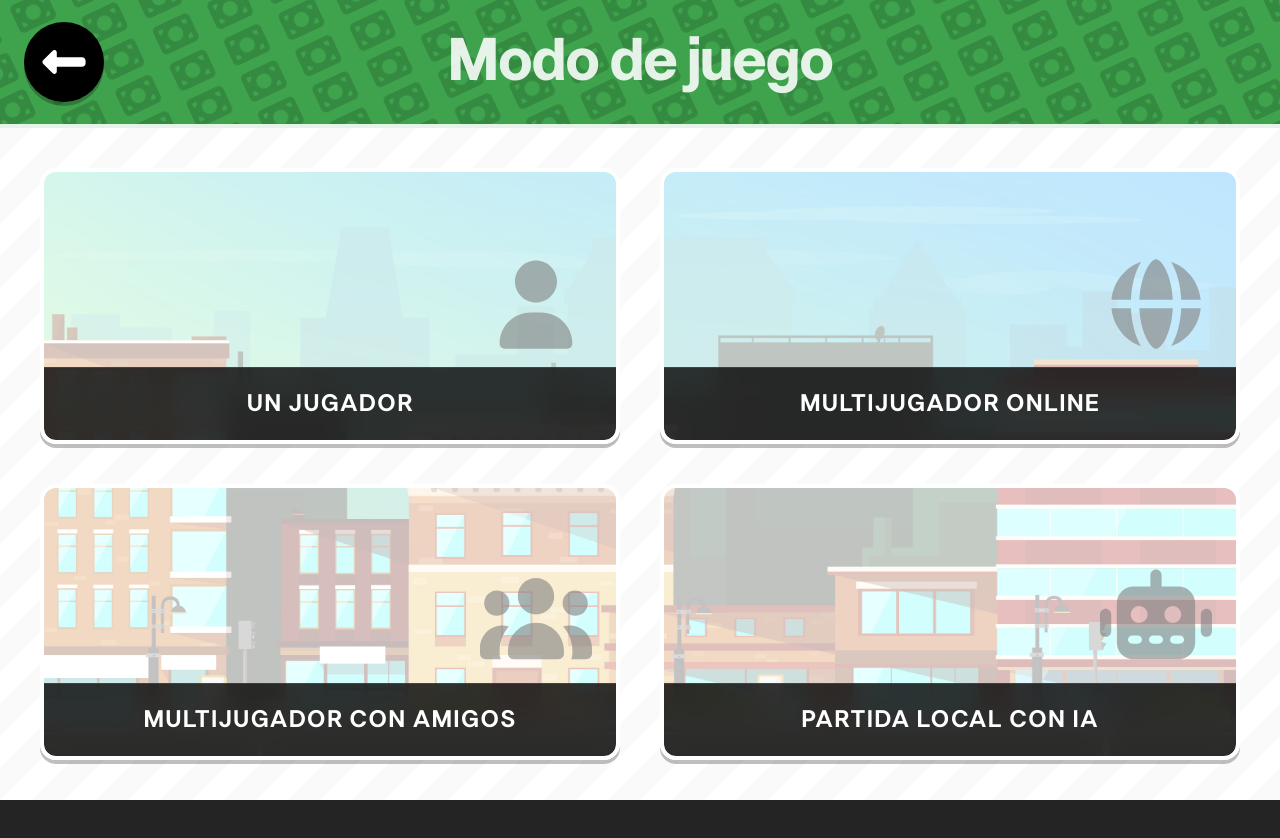
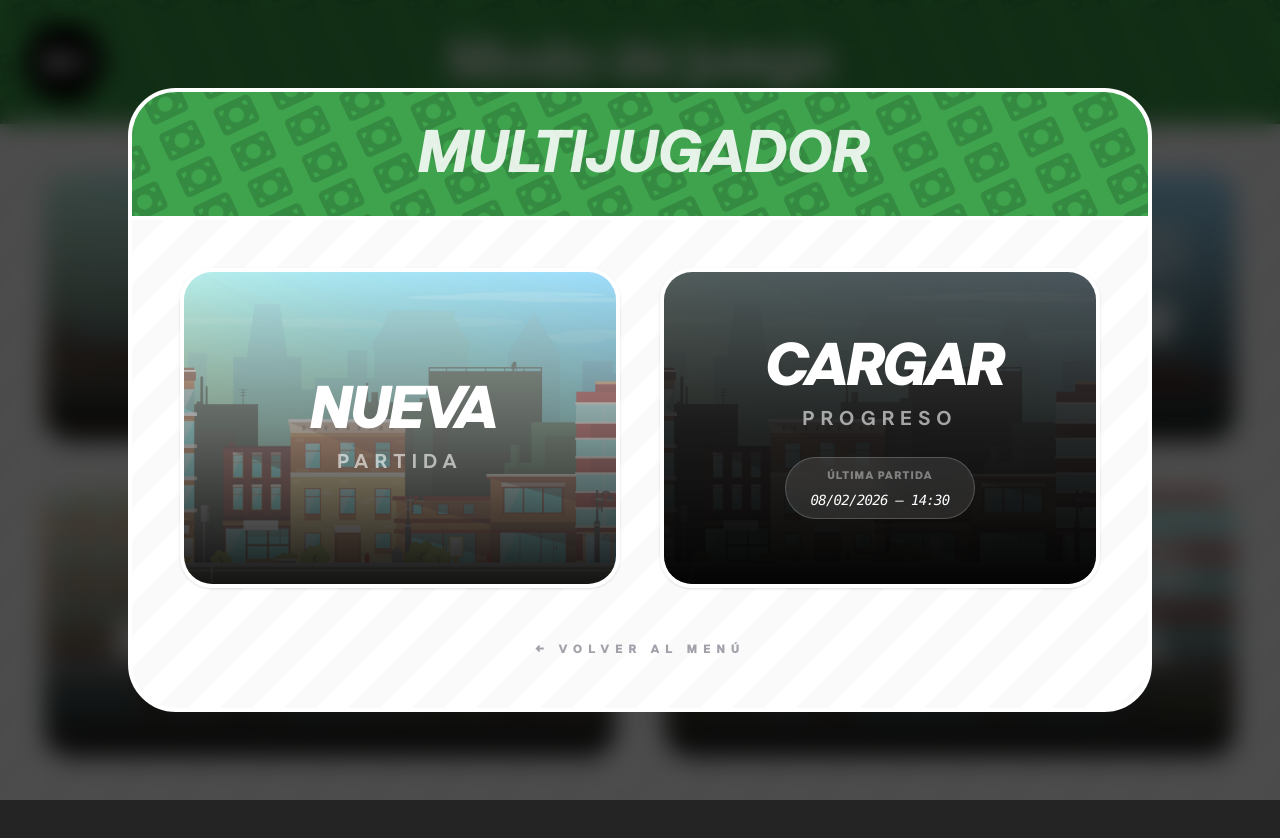
Before and after one commit to UNIZAR-30226-2026-08/frontend-web, a React (Vite) app in the folder magnate/: page / in a window 1280 px wide. Both pictures are taken after a click on the button "MULTIJUGADOR ONLINE". Shown: the top 838 px of the page. After the commit the page ends 800 px from the top, so only its background shows below. Built offline with nearby package versions, Linux system fonts and the light colour scheme.

Commit message:
feat: add game selector (new/load) modal

```diff
--- a/magnate/src/pages/GameMode/GameMode.tsx
+++ b/magnate/src/pages/GameMode/GameMode.tsx
@@ -1,26 +1,33 @@
-import { Button } from "@/components/ui/button"
-import { PageHeader } from "@/components/layout/PageHeader"
+import { useState } from "react";
+import { Button } from "@/components/ui/button";
+import { PageHeader } from "@/components/layout/PageHeader";
+import { GameModeCard } from "./GameModeCard";
 
 export function GameMode() {
-  const imageUrl = "src/assets/bg_city_white.jpg";
+  const [selectedMode, setSelectedMode] = useState(null);
 
-  const buttonBaseClass = `
-    group relative w-full h-full p-0 overflow-hidden
-    rounded-2xl border-4 border-white
-    shadow-[0px_4px_0px_0px_rgba(0,0,0,0.25)]
-    hover:scale-105 transition-all duration-300
-    bg-no-repeat flex flex-col items-stretch
+  const gridImageUrl = "src/assets/bg_city_white.jpg";
+  const newGameUrl = "src/assets/bg_city_white.jpg";
+  const loadGameUrl = "src/assets/bg_city_white.jpg";
+
+  const lastSave = { date: "08/02/2026", time: "14:30" };
+
+  const gridButtonEffect = `
+    transition-all duration-300 ease-out
+    hover:-translate-y-2 hover:shadow-[0px_12px_20px_rgba(0,0,0,0.15),0px_8px_0px_0px_rgba(0,0,0,0.1)]
+    hover:border-white hover:ring-4 hover:ring-white/20
+    active:translate-y-[4px] active:shadow-none active:ring-0
   `;
 
   const modes = [
-    { title: "Un jugador", pos: "0% 0%", iconUrl: "/icons/single_player.svg" },
-    { title: "Multijugador online", pos: "100% 0%", iconUrl: "/icons/online.svg" },
-    { title: "Multijugador con amigos", pos: "0% 100%", iconUrl: "/icons/multi_player.svg" },
-    { title: "Partida local con IA", pos: "100% 100%", iconUrl: "/icons/ia.svg" },
+    { title: "Un jugador", sub: "Individual", pos: "0% 0%", iconUrl: "/icons/single_player.svg" },
+    { title: "Multijugador", sub: "Online", pos: "100% 0%", iconUrl: "/icons/online.svg" },
+    { title: "Multijugador", sub: "Con amigos", pos: "0% 100%", iconUrl: "/icons/multi_player.svg" },
+    { title: "Partida Local", sub: "Con IA", pos: "100% 100%", iconUrl: "/icons/ia.svg" },
   ];
 
   return (
-    <div className="min-h-screen bg-cover bg-center bg-no-repeat">
+    <div className="relative min-h-screen bg-cover bg-center bg-no-repeat overflow-hidden select-none">
       <PageHeader title="Modo de juego" />
 
       <div
@@ -36,32 +43,55 @@ export function GameMode() {
         {modes.map((mode, index) => (
           <Button
             key={index}
-            className={buttonBaseClass}
-            style={{
-                backgroundImage: `url(${imageUrl})`,
-                backgroundSize: '200% 200%',
-                backgroundPosition: mode.pos
-            }}
+            onClick={() => setSelectedMode(mode)}
+            className={`
+              ${gridButtonEffect}
+              group relative w-full h-full p-0 overflow-hidden
+              rounded-[2rem] border-4 border-white
+              shadow-[0px_6px_0px_0px_rgba(0,0,0,0.15)]
+              bg-zinc-200
+            `}
           >
-            <div className="flex-grow" />
+            <div
+              className="absolute inset-0 bg-no-repeat transition-transform duration-700 group-hover:scale-110 pointer-events-none"
+              style={{
+                backgroundImage: `url(${gridImageUrl})`,
+                backgroundSize: "200% 200%",
+                backgroundPosition: mode.pos,
+              }}
+            />
+            <div className="absolute inset-0 bg-gradient-to-t from-black/90 via-black/40 to-transparent pointer-events-none" />
 
             <img
               src={mode.iconUrl}
               alt=""
-              className="absolute right-6 bottom-20 w-28 h-28 object-contain drop-shadow-lg transition-transform duration-300 group-hover:scale-110 z-10"
-              style={{
-                filter: "brightness(0) invert(0.5) opacity(0.6)"
-              }}
+              className="absolute right-10 top-10 w-20 h-20 object-contain transition-all duration-500 z-10 opacity-50 group-hover:opacity-100 group-hover:scale-110 pointer-events-none"
+              style={{ filter: "brightness(0) invert(1)" }}
             />
 
-            <div className="w-full bg-black/80 py-5 text-center text-white backdrop-blur-md border-t border-white/10 z-20">
-              <span className="text-2xl font-bold uppercase tracking-wider">
+            <div className="absolute inset-0 z-20 flex flex-col items-center justify-end pb-12 text-white pointer-events-none">
+              <span className="text-6xl font-black uppercase italic tracking-tighter leading-none">
                 {mode.title}
+              </span>
+              <span className="text-xl font-bold uppercase opacity-60 tracking-[0.3em] mt-2">
+                {mode.sub}
               </span>
             </div>
           </Button>
         ))}
       </div>
+
+      {selectedMode && (
+        <GameModeCard
+          title={selectedMode.title}
+          lastSave={lastSave}
+          newGameImage={newGameUrl}
+          loadGameImage={loadGameUrl}
+          onBack={() => setSelectedMode(null)}
+          onNewGame={() => console.log("New Game Started")}
+          onLoadGame={() => console.log("Game Loaded")}
+        />
+      )}
     </div>
-  )
+  );
 }
--- /dev/null
+++ b/magnate/src/pages/GameMode/GameModeCard.tsx
@@ -0,0 +1,97 @@
+import { Button } from "@/components/ui/button";
+
+export function GameModeCard({
+  title,
+  lastSave,
+  newGameImage,
+  loadGameImage,
+  onBack,
+  onNewGame,
+  onLoadGame
+}) {
+  const cardButtonEffect = `
+    transition-all duration-300 ease-out
+    hover:-translate-y-2 hover:shadow-[0px_12px_20px_rgba(0,0,0,0.15),0px_8px_0px_0px_rgba(0,0,0,0.1)]
+    hover:border-white hover:ring-4 hover:ring-white/20
+    active:translate-y-[4px] active:shadow-none active:ring-0
+  `;
+
+  return (
+    <div
+      className="fixed inset-0 z-50 flex items-center justify-center bg-black/70 backdrop-blur-md animate-in fade-in duration-500 select-none"
+      onClick={onBack}
+    >
+      <div
+        className="w-[90%] max-w-5xl rounded-[3rem] border-4 border-white shadow-[0_25px_60_rgba(0,0,0,0.4)] animate-in zoom-in-95 duration-300 overflow-hidden"
+        style={{
+          backgroundImage: `url('/pattern.svg'), linear-gradient(rgba(255, 255, 255, 0.98), rgba(255, 255, 255, 0.98))`,
+          backgroundRepeat: "repeat",
+          backgroundBlendMode: "overlay",
+        }}
+        onClick={(e) => e.stopPropagation()}
+      >
+        <div className="relative w-full h-32 border-b-4 border-white bg-[var(--color-primary)] flex items-center justify-center overflow-hidden">
+          <svg className="absolute inset-0 w-full h-full opacity-15 pointer-events-none" xmlns="http://www.w3.org/2000/svg">
+            <defs>
+              <pattern id="modal-header-pattern" width="60" height="40" patternUnits="userSpaceOnUse" patternTransform="rotate(-25)">
+                <image href="/icons/money.svg" width="50" height="50" preserveAspectRatio="none" />
+              </pattern>
+            </defs>
+            <rect width="100%" height="100%" fill="url(#modal-header-pattern)" />
+          </svg>
+          <h2 className="relative z-10 text-6xl font-extrabold tracking-tight uppercase italic pointer-events-none">
+            {title}
+          </h2>
+        </div>
+
+        <div className="p-12">
+          <div className="grid grid-cols-2 gap-10 h-80">
+            <Button
+              onClick={onNewGame}
+              className={`${cardButtonEffect} group relative h-full rounded-[2rem] border-4 border-white overflow-hidden p-0 flex flex-col items-center justify-center`}
+            >
+              <div
+                className="absolute inset-0 bg-cover bg-center transition-transform duration-500 group-hover:scale-110"
+                style={{ backgroundImage: `url(${newGameImage})` }}
+              />
+              <div className="absolute inset-0 bg-gradient-to-t from-black/90 via-black/40 to-transparent" />
+              <div className="relative z-10 flex flex-col items-center text-white">
+                <span className="text-6xl font-black uppercase italic tracking-tighter leading-none">Nueva</span>
+                <span className="text-xl font-bold uppercase opacity-60 tracking-[0.3em] mt-2">Partida</span>
+              </div>
+            </Button>
+
+            <Button
+              onClick={onLoadGame}
+              className={`${cardButtonEffect} group relative h-full rounded-[2rem] border-4 border-white overflow-hidden p-0 flex flex-col items-center justify-center`}
+            >
+              <div
+                className="absolute inset-0 bg-cover bg-center grayscale-[0.5] brightness-[0.4] transition-transform duration-500 group-hover:scale-110"
+                style={{ backgroundImage: `url(${loadGameImage})` }}
+              />
+              <div className="absolute inset-0 bg-gradient-to-t from-black/95 via-black/60 to-transparent" />
+              <div className="relative z-10 flex flex-col items-center text-white">
+                <span className="text-6xl font-black uppercase italic tracking-tighter leading-none">Cargar</span>
+                <span className="text-xl font-bold uppercase opacity-60 tracking-[0.3em] mt-2">Progreso</span>
+
+                <div className="mt-6 px-6 py-2 bg-white/10 backdrop-blur-md rounded-full border border-white/20">
+                  <p className="text-[11px] uppercase tracking-widest opacity-40 font-black mb-1 text-center">Última partida</p>
+                  <p className="text-sm font-mono tracking-tighter italic">{lastSave.date} — {lastSave.time}</p>
+                </div>
+              </div>
+            </Button>
+          </div>
+
+          <div className="mt-12 text-center">
+            <button
+              onClick={onBack}
+              className="text-zinc-400 hover:text-zinc-900 font-black uppercase text-xs tracking-[0.5em] transition-all duration-300 hover:scale-110 transform-gpu"
+            >
+              ← VOLVER AL MENÚ
+            </button>
+          </div>
+        </div>
+      </div>
+    </div>
+  );
+}
```
Also changed, not shown: magnate/src/assets/bg_city_white.jpg.
